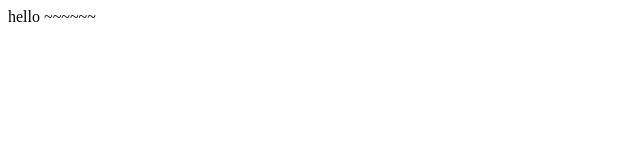
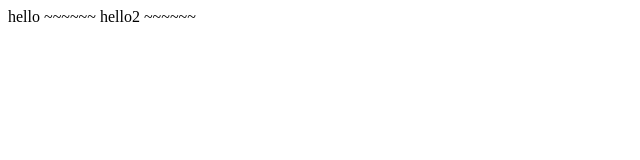
Before and after one commit to turkeyli/demo-git, a plain HTML site: page index.html in a window 1280 px wide. Shown: the full height of the page, 0-640 px from the left. Drawn offline with Linux system fonts and the light colour scheme.

Commit message:
add index.html

```diff
--- a/index.html
+++ b/index.html
@@ -6,5 +6,7 @@
 </head>
 <body>
 	hello ~~~~~~
+	hello2 ~~~~~~
+
 </body>
 </html>
```
Also changed, not shown: hello.html (added).
